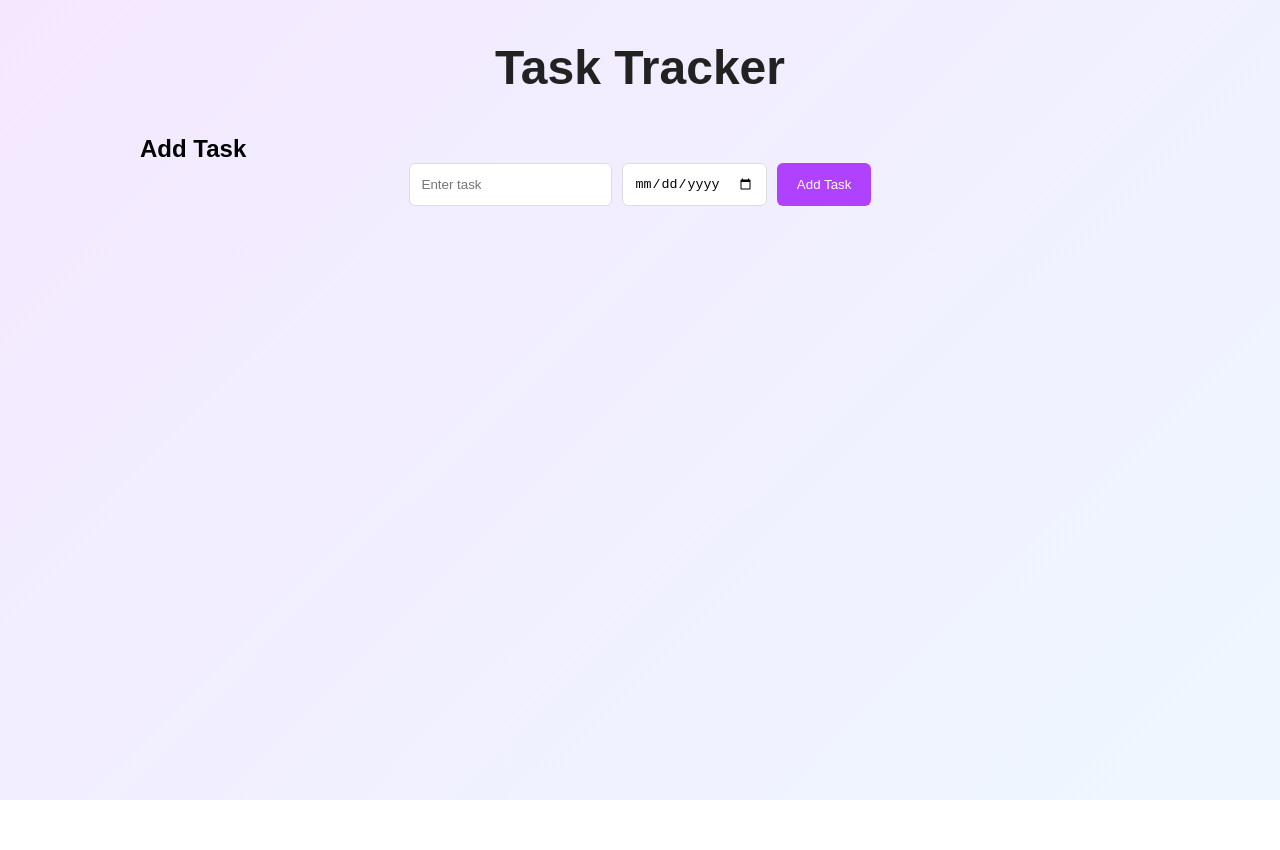
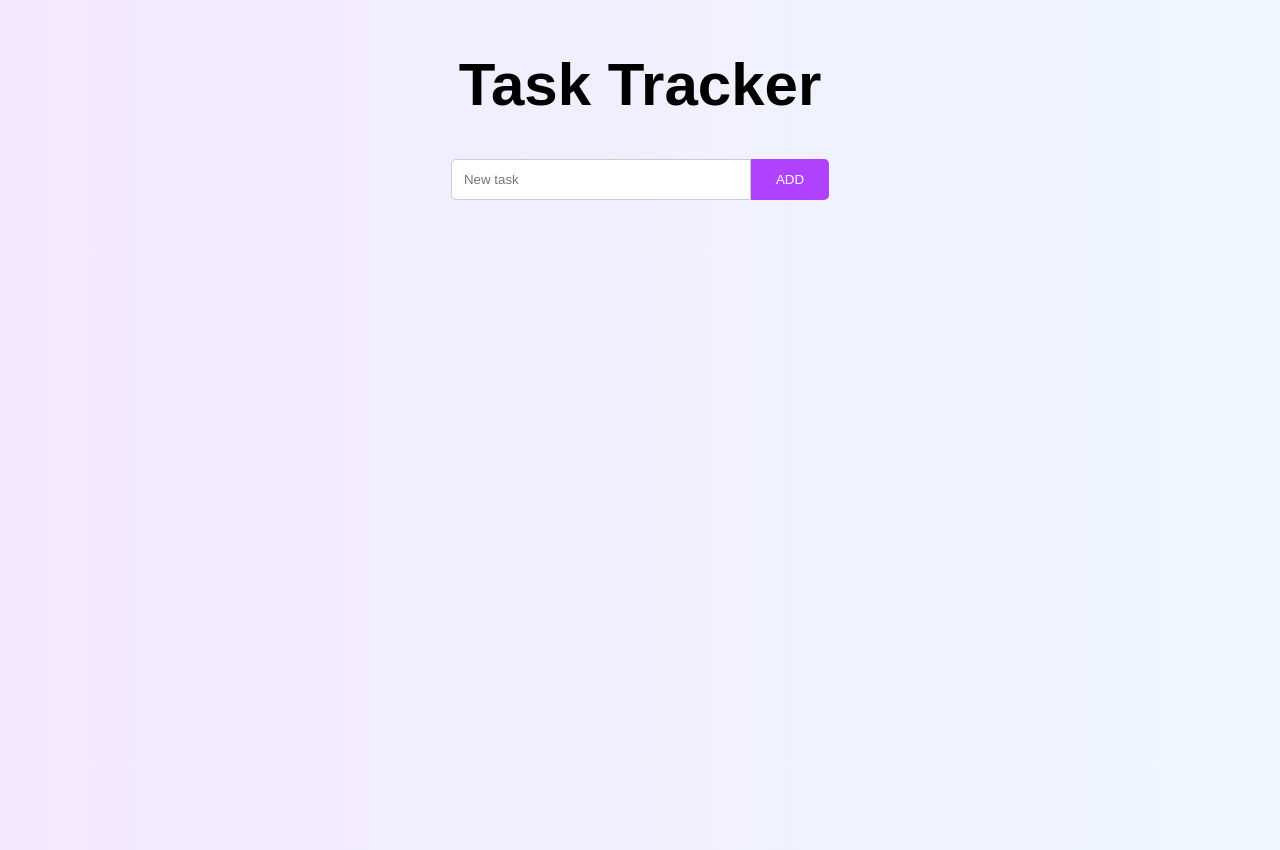
Before and after one commit to DaljitKaur08/to-do, a React (Create React App) app: page / in a window 1280 px wide. Before the commit the page ends 800 px from the top, so only its background shows below. Built offline with nearby package versions, Linux system fonts and the light colour scheme.

Commit message:
Added edit update feature and task icons

```diff
--- a/package.json
+++ b/package.json
@@ -10,6 +10,7 @@
     "@testing-library/user-event": "^13.5.0",
     "react": "^19.2.7",
     "react-dom": "^19.2.7",
+    "react-icons": "^5.6.0",
     "react-scripts": "5.0.1",
     "web-vitals": "^2.1.4"
   },
--- a/src/App.js
+++ b/src/App.js
@@ -1,4 +1,4 @@
-import { useReducer } from 'react';
+import { useReducer, useState } from 'react';
 
 import Header from './components/Header';
 import TaskForm from './components/TaskForm';
@@ -9,24 +9,26 @@ import taskReducer from './Reducers/taskReducer';
 function App() {
 
     const [tasks, dispatch] = useReducer(taskReducer, []);
+    const [editTask, setEditTask] = useState(null);
 
     return (
         <>
             <Header />
 
-            <main>
-                <div className="container">
+            <main className="container">
 
                 <TaskForm
                     dispatch={dispatch}
+                    editTask={editTask}
+                    setEditTask={setEditTask}
                 />
 
                 <TaskList
                     tasks={tasks}
                     dispatch={dispatch}
+                    setEditTask={setEditTask}
                 />
 
-                </div>
             </main>
         </>
     );
--- a/src/Reducers/taskReducer.js
+++ b/src/Reducers/taskReducer.js
@@ -16,9 +16,9 @@ function taskReducer(tasks, action) {
             return tasks.map(task =>
                 task.id === action.payload
                     ? {
-                        ...task,
-                        completed: !task.completed
-                    }
+                          ...task,
+                          completed: !task.completed
+                      }
                     : task
             );
 
--- a/src/components/Header.js
+++ b/src/components/Header.js
@@ -1,9 +1,7 @@
 function Header() {
     return (
         <header>
-            <div className="container">
-                <h1>Task Tracker</h1>
-            </div>
+            <h1>Task Tracker</h1>
         </header>
     );
 }
--- a/src/components/TaskForm.js
+++ b/src/components/TaskForm.js
@@ -1,9 +1,20 @@
-import { useState } from 'react';
+import { useState, useEffect } from 'react';
 
-function TaskForm({ dispatch }) {
+function TaskForm({
+    dispatch,
+    editTask,
+    setEditTask
+}) {
 
     const [title, setTitle] = useState('');
-    const [date, setDate] = useState('');
+
+    useEffect(() => {
+
+        if (editTask) {
+            setTitle(editTask.title);
+        }
+
+    }, [editTask]);
 
     const handleSubmit = (event) => {
 
@@ -13,48 +24,50 @@ function TaskForm({ dispatch }) {
             return;
         }
 
-        const newTask = {
-            id: Date.now(),
-            title: title,
-            date: date,
-            completed: false
-        };
+        if (editTask) {
 
-        dispatch({
-            type: 'ADD_TASK',
-            payload: newTask
-        });
+            dispatch({
+                type: 'UPDATE_TASK',
+                payload: {
+                    ...editTask,
+                    title: title
+                }
+            });
+
+            setEditTask(null);
+
+        } else {
+
+            dispatch({
+                type: 'ADD_TASK',
+                payload: {
+                    id: Date.now(),
+                    title: title,
+                    date: new Date(),
+                    completed: false
+                }
+            });
+        }
 
         setTitle('');
-        setDate('');
     };
 
     return (
         <section>
 
-            <h2>Add Task</h2>
-
             <form onSubmit={handleSubmit}>
 
                 <input
                     type="text"
-                    placeholder="Enter task"
+                    placeholder="New task"
                     value={title}
                     onChange={(event) =>
                         setTitle(event.target.value)
                     }
                 />
 
-                <input
-                    type="date"
-                    value={date}
-                    onChange={(event) =>
-                        setDate(event.target.value)
-                    }
-                />
-
                 <button type="submit">
-                    Add Task
+                    {editTask ? 'UPDATE' : 'ADD'}
                 </button>
 
             </form>
--- a/src/components/TaskItem.js
+++ b/src/components/TaskItem.js
@@ -1,46 +1,78 @@
-function TaskItem({ task, dispatch }) {
+import {
+    FaCheckCircle,
+    FaEdit,
+    FaTrash
+} from 'react-icons/fa';
+
+function TaskItem({
+    task,
+    dispatch,
+    setEditTask
+}) {
+
+    const handleComplete = () => {
+        dispatch({
+            type: 'COMPLETE_TASK',
+            payload: task.id
+        });
+    };
+
+    const handleDelete = () => {
+        dispatch({
+            type: 'DELETE_TASK',
+            payload: task.id
+        });
+    };
+
+    const handleEdit = () => {
+        setEditTask(task);
+    };
 
     return (
         <article
-            className={
-                task.completed
-                    ? 'task-card completed'
-                    : 'task-card'
-            }
+            className={`task-card ${
+                task.completed ? 'completed' : ''
+            }`}
         >
-
             <h3>{task.title}</h3>
 
-            <p>{task.date}</p>
+            <p className="task-date">
+                {task.date &&
+                    new Date(task.date).toLocaleString(
+                        'en-US',
+                        {
+                            month: 'short',
+                            day: 'numeric',
+                            hour: 'numeric',
+                            minute: '2-digit'
+                        }
+                    )}
+            </p>
 
-            <div className="actions">
+            <div className="task-actions">
 
                 <button
-                    className="complete-btn"
-                    onClick={() =>
-                        dispatch({
-                            type: 'COMPLETE_TASK',
-                            payload: task.id
-                        })
-                    }
+                    className="icon-btn"
+                    onClick={handleComplete}
                 >
-                    Complete
+                    <FaCheckCircle />
                 </button>
 
                 <button
-                    className="delete-btn"
-                    onClick={() =>
-                        dispatch({
-                            type: 'DELETE_TASK',
-                            payload: task.id
-                        })
-                    }
+                    className="icon-btn"
+                    onClick={handleEdit}
                 >
-                    Delete
+                    <FaEdit />
+                </button>
+
+                <button
+                    className="icon-btn"
+                    onClick={handleDelete}
+                >
+                    <FaTrash />
                 </button>
 
             </div>
-
         </article>
     );
 }
--- a/src/components/TaskList.js
+++ b/src/components/TaskList.js
@@ -1,10 +1,13 @@
 import TaskItem from './TaskItem';
 
-function TaskList({ tasks, dispatch }) {
+function TaskList({
+    tasks,
+    dispatch,
+    setEditTask
+}) {
 
     return (
         <section>
-
             <div className="tasks-grid">
 
                 {tasks.map(task => (
@@ -12,11 +15,11 @@ function TaskList({ tasks, dispatch }) {
                         key={task.id}
                         task={task}
                         dispatch={dispatch}
+                        setEditTask={setEditTask}
                     />
                 ))}
 
             </div>
-
         </section>
     );
 }
--- a/src/css/index.css
+++ b/src/css/index.css
@@ -6,100 +6,105 @@
 
 body {
     font-family: Arial, sans-serif;
-    background: linear-gradient(
-        135deg,
-        #f4e8ff,
-        #eef7ff
-    );
+    background: linear-gradient(to right, #f4e8ff, #eef7ff);
     min-height: 100vh;
 }
 
 .container {
-    width: 90%;
-    max-width: 1000px;
+    width: 900px;
     margin: 0 auto;
 }
 
+/* Header */
+
 header {
     text-align: center;
-    padding: 40px 0;
+    margin-top: 50px;
 }
 
 header h1 {
-    font-size: 3rem;
-    color: #222;
+    font-size: 60px;
+    margin-bottom: 40px;
 }
+
+/* Form */
 
 form {
     display: flex;
     justify-content: center;
-    gap: 10px;
     margin-bottom: 40px;
 }
 
 input {
+    width: 300px;
     padding: 12px;
-    border: 1px solid #ddd;
-    border-radius: 6px;
+    border: 1px solid #ccc;
+    border-radius: 5px 0 0 5px;
 }
 
-button {
+form button {
+    padding: 12px 25px;
+    background-color: #b041ff;
+    color: white;
     border: none;
+    border-radius: 0 5px 5px 0;
     cursor: pointer;
 }
 
-form button {
-    background: #b041ff;
-    color: white;
-    padding: 12px 20px;
-    border-radius: 6px;
-}
+/* Task Cards */
 
 .tasks-grid {
-    display: grid;
-    grid-template-columns: repeat(
-        auto-fit,
-        minmax(220px, 1fr)
-    );
+    display: flex;
+    flex-wrap: wrap;
     gap: 15px;
 }
 
 .task-card {
-    background: white;
+    width: 270px;
+    background-color: white;
     padding: 15px;
-    border-left: 5px solid #b041ff;
-    border-radius: 6px;
-    box-shadow: 0 2px 6px rgba(0,0,0,.1);
+    border-left: 4px solid #b041ff;
+    border-radius: 5px;
 }
 
 .task-card.completed {
-    border-left: 5px solid #1cc88a;
+    border-left: 4px solid #2ecc71;
 }
 
 .task-card h3 {
+    margin-bottom: 8px;
+}
+
+.task-card.completed h3 {
+    color: #2ecc71;
+}
+
+.task-date {
+    color: gray;
+    font-size: 13px;
     margin-bottom: 10px;
 }
 
-.task-card p {
-    color: gray;
-    margin-bottom: 10px;
-}
+/* Icons */
 
-.actions {
+.task-actions {
     display: flex;
+    justify-content: flex-end;
     gap: 10px;
 }
 
-.complete-btn {
-    background: #1cc88a;
-    color: white;
-    padding: 6px 10px;
-    border-radius: 4px;
+.icon-btn {
+    background: none;
+    border: none;
+    cursor: pointer;
+    color: gray;
+    font-size: 18px;
 }
 
-.delete-btn {
-    background: #e74a3b;
-    color: white;
-    padding: 6px 10px;
-    border-radius: 4px;
+.icon-btn:hover {
+    color: #b041ff;
 }
+
+.task-card.completed .icon-btn:first-child {
+    color: #2ecc71;
+}
--- a/src/css/reset.css
+++ b/src/css/reset.css
@@ -0,0 +1,77 @@
+@charset "utf-8";
+
+*, *::before, *::after {
+  box-sizing: border-box;
+}
+
+* {
+  margin: 0;
+  padding: 0;
+  vertical-align: baseline;
+}
+
+html {
+  font-size: 62.5%;
+  scroll-behavior: smooth;
+  -webkit-text-size-adjust: none;
+     -moz-text-size-adjust: none;
+          text-size-adjust: none;
+}
+
+body {
+  min-height: 100dvh;
+  font-family: -apple-system, BlinkMacSystemFont, "Segoe UI", "Noto Sans", Helvetica, Arial, sans-serif, "Apple Color Emoji", "Segoe UI Emoji";
+  font-size: 1.6rem;
+  line-height: 1.5;
+  text-rendering: optimizeSpeed;
+  -webkit-font-smoothing: antialiased;
+   -moz-osx-font-smoothing: grayscale;
+}
+
+h1, h2, h3, h4 {
+  text-wrap: balance;
+}
+
+p, h1, h2, h3, h4 {
+  overflow-wrap: break-word;
+}
+
+ul[role=list], ol[role=list]  {
+  list-style: none;
+}
+
+a, i, figure, img, button,
+input[type=button], input[type=submit] {
+  -webkit-user-select: none;
+     -moz-user-select: none;
+          user-select: none;
+}
+
+img, picture, video, canvas, svg {
+  display: block;
+  max-width: 100%;
+}
+
+input, textarea, button, select {
+  font: inherit;
+  border-style: none;
+  outline-style: none;
+}
+
+input[type=button], input[type=submit],
+input[type=reset], button, a {
+  cursor: pointer;
+}
+
+@media (prefers-reduced-motion: reduce) {
+  html:focus-within {
+    scroll-behavior: auto;
+  }
+
+  *, *::before, *::after {
+    animation-duration: 0.01ms !important;
+    animation-iteration-count: 1 !important;
+    transition-duration: 0.01ms !important;
+    scroll-behavior: auto !important;
+  }
+}
```
Also changed, not shown: 1 other file (tests, documents, lock files or other folders). Lines whose indentation alone changed are shown as unchanged.
